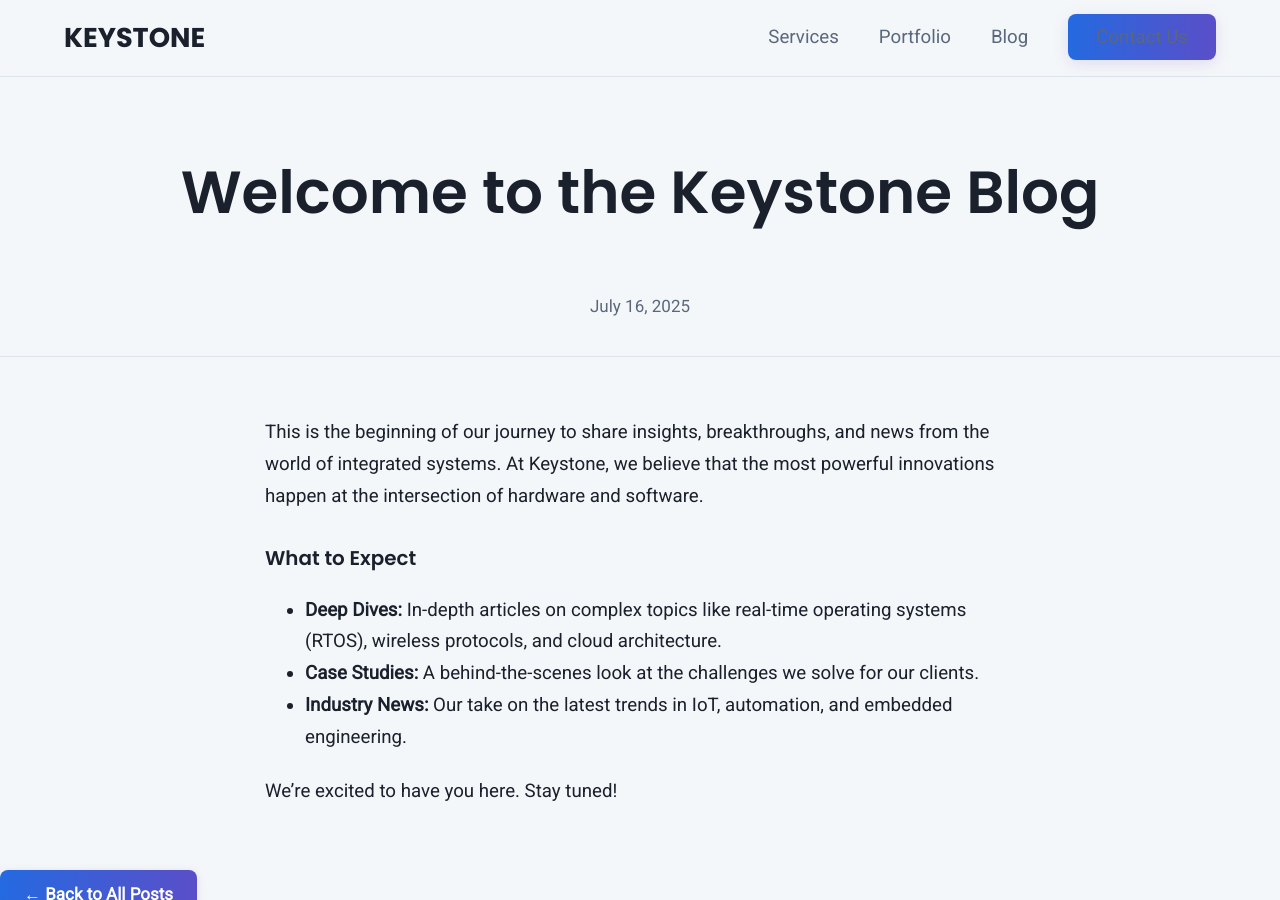
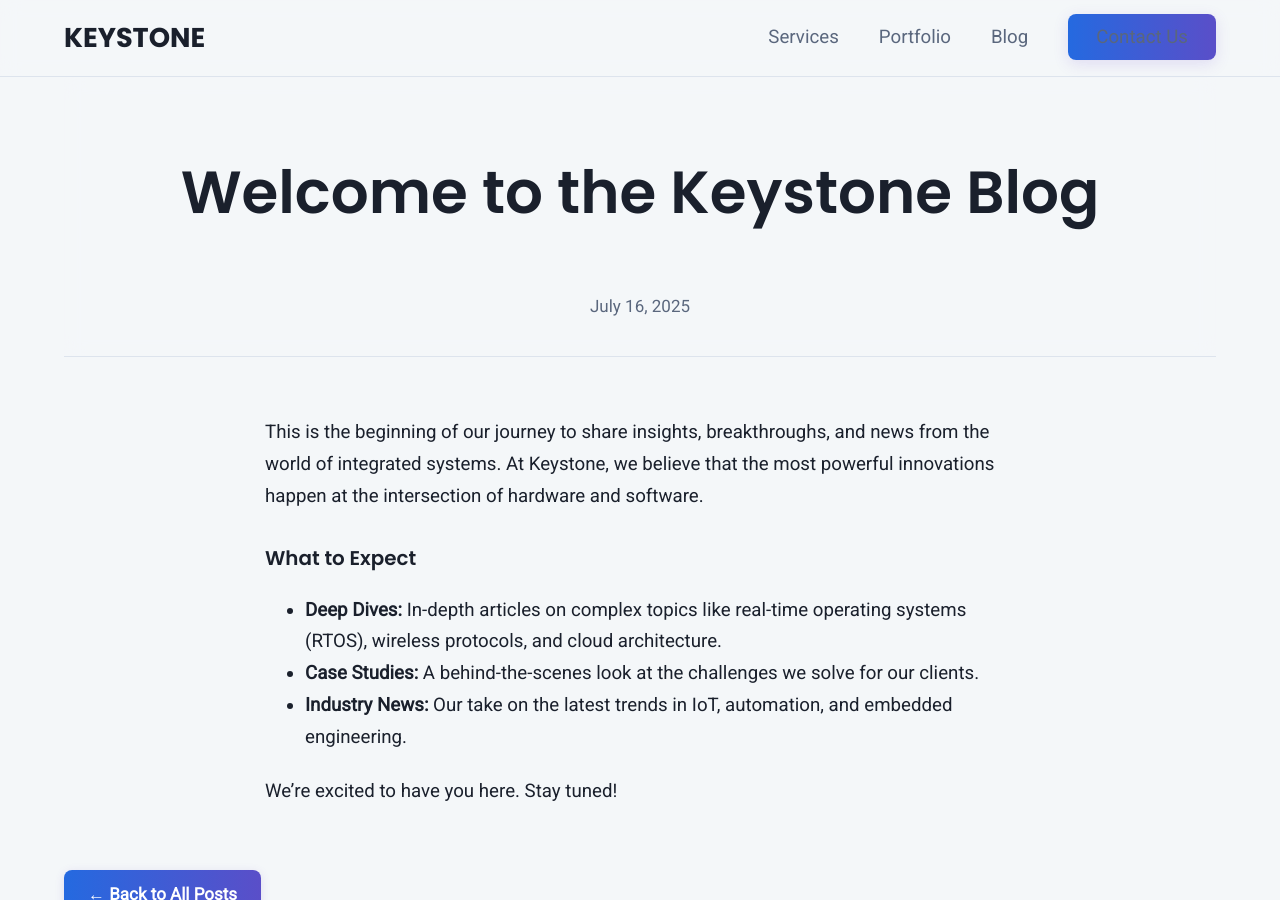
Before and after one commit to CircuitX-Systems/CircuitX-Systems.github.io, a Jekyll site: the page built from _posts/2025-07-16-welcome-to-the-blog.md, in a window 1280 px wide and 900 px high. Built offline with Jekyll 4.4.1, drawn with Linux system fonts in a browser that asks for light colours.

Commit message:
Update post.html

```diff
--- a/_layouts/post.html
+++ b/_layouts/post.html
@@ -2,14 +2,16 @@
 layout: default
 ---
 <article class="post-content section">
-    <div class="container-narrow">
+    <div class="container">
         <header class="post-header">
             <h1>{{ page.title | escape }}</h1>
             <p class="post-meta">{{ page.date | date: "%B %d, %Y" }}</p>
         </header>
+
         <div class="prose">
             {{ content }}
         </div>
+
         <a href="{{ '/blog.html' | relative_url }}" class="button-secondary" style="margin-top: 40px;">← Back to All Posts</a>
     </div>
 </article>
```
